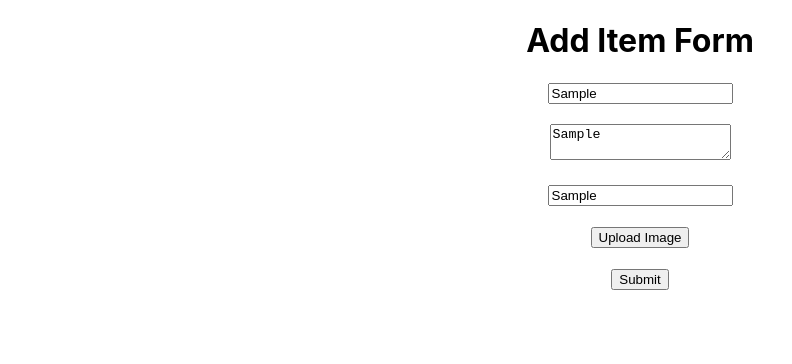
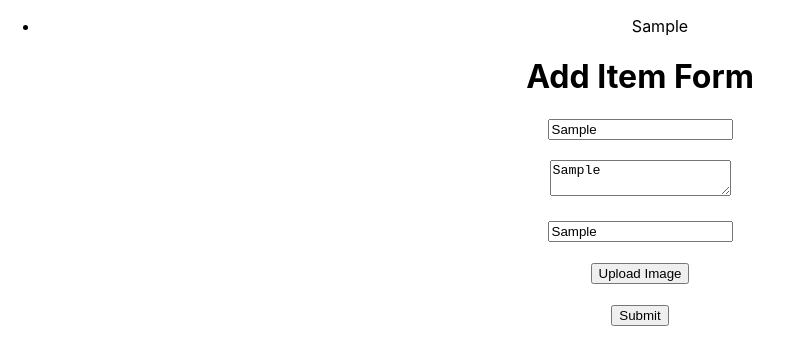
Before and after one commit to alliesground/restro, a React (Create React App) app in the folder client_app/: page / in a window 1280 px wide. Both pictures are taken after typing "Sample", "Sample", "Sample" into the empty fields and a click on the button "Submit". Shown: the top 364 px of the page, without its empty margins (0-792 px from the left). Built offline with nearby package versions, Linux system fonts and the light colour scheme.

Commit message:
client_app: handling AddItemForm submit, storing data locally not persisted in database

```diff
--- a/client_app/src/components/AddItemForm.js
+++ b/client_app/src/components/AddItemForm.js
@@ -5,7 +5,6 @@ const AddItemForm = () => {
   const [items, setItems] = useState([])
 
   const [item, setItem] = useState({
-    id: 1,
     name: '',
     description: '',
     price: ''
@@ -20,11 +19,22 @@ const AddItemForm = () => {
 
   const handleImageUpload = (e) => {}
 
-  const handleSubmit = (e) => {
+  const handleSubmit = () => {
+    // adding items locally, not persisted in database
+    setItems(items.concat(item))
+    alert("Successfully added new item")
   }
 
   return(
     <div>
+      <ul>
+        {
+          items.map((item, idx) => (
+            <li key={idx}>{item.name}</li>
+          ))
+        }
+      </ul>
+
       <h1>Add Item Form</h1>
 
       <form>
```
Also changed, not shown: 1 other file (tests, documents, lock files or other folders).
